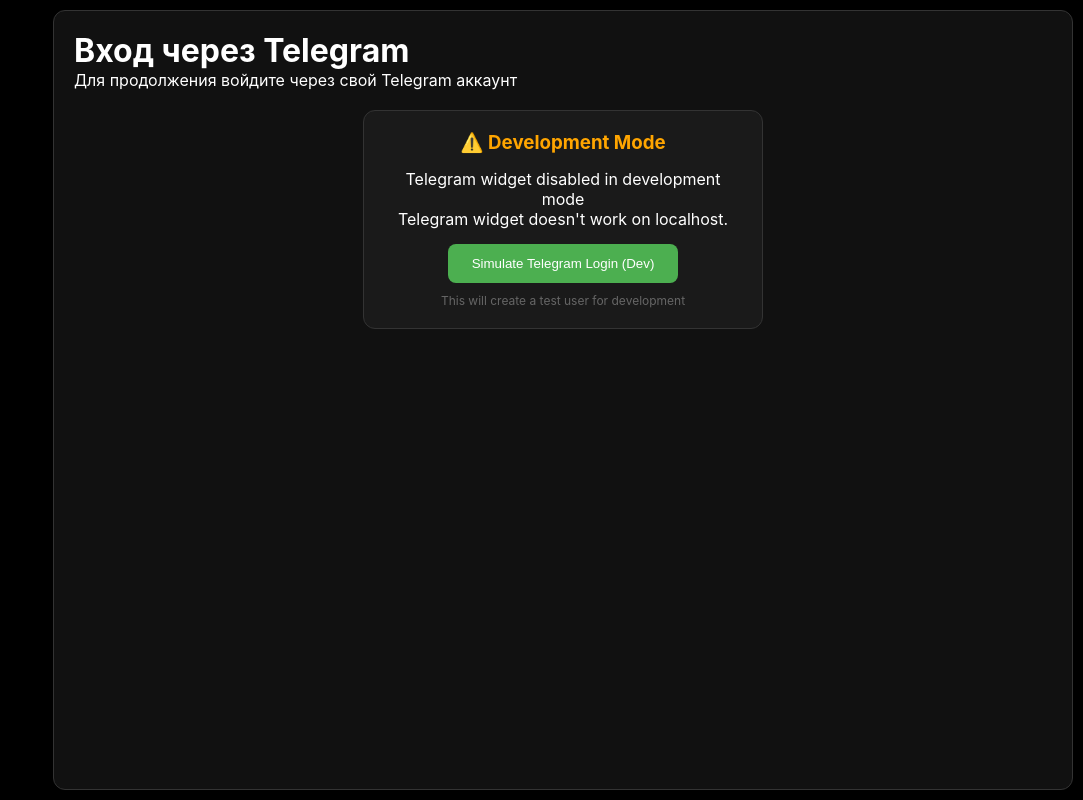
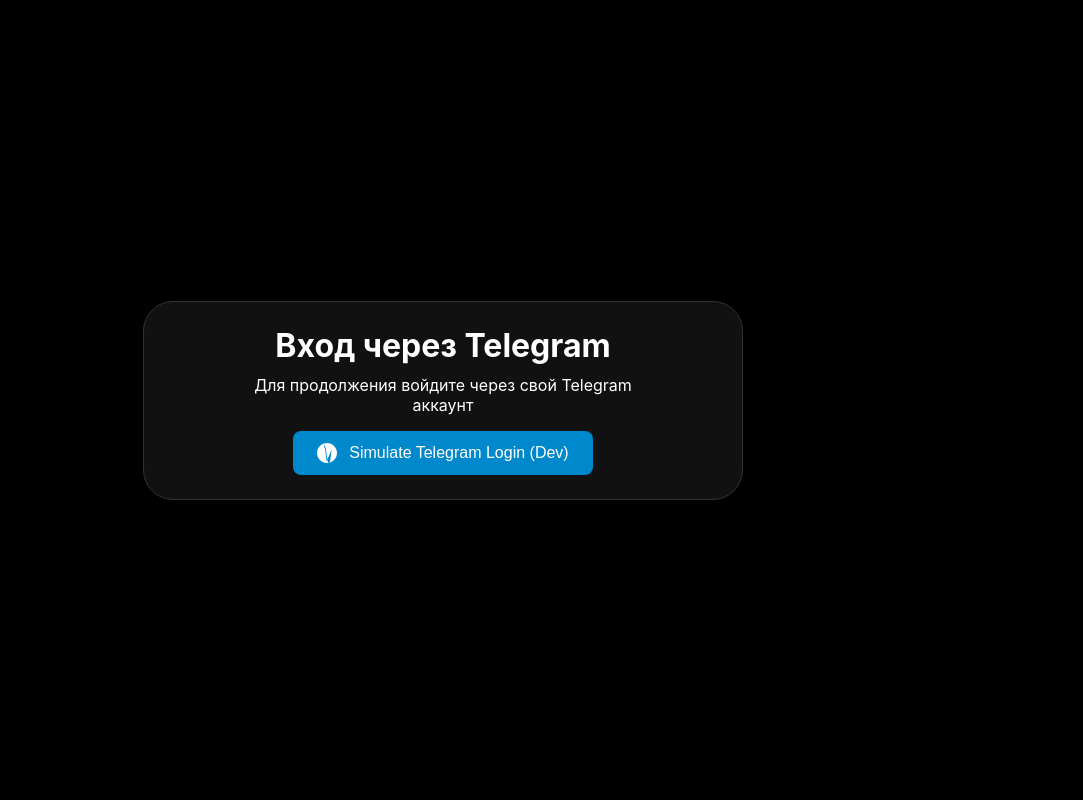
Before and after one commit to Leonidos67/otc, a React (Create React App) app: page /login in a window 1280 px wide. Shown: the whole page, without its empty margins (197-1280 px from the left). Built offline with nearby package versions, Linux system fonts and the light colour scheme; what @tonconnect/sdk, @tonconnect/ui-react would draw is missing.

Commit message:
начало окна тренер/спортсмен

```diff
--- a/src/components/Layout/Layout.css
+++ b/src/components/Layout/Layout.css
@@ -171,3 +171,19 @@
   margin-left: 84px;
   width: calc(100% - 104px);
 }
+
+/* Стили для страницы входа - полностью скрываем сайдбар */
+.layout.auth-page .content {
+  margin: 0 !important;
+  margin-left: 0 !important;
+  width: 100% !important;
+  height: 100vh !important;
+  border: none !important;
+  border-radius: 0 !important;
+  padding: 0 !important;
+  background-color: transparent !important;
+}
+
+.layout.auth-page {
+  background-color: #000000 !important;
+}
--- a/src/components/TelegramAuth/TelegramAuth.css
+++ b/src/components/TelegramAuth/TelegramAuth.css
@@ -46,3 +46,36 @@
   margin-top: 10px;
   color: #666;
 }
+
+.telegram-login-button {
+  display: inline-flex;
+  align-items: center;
+  gap: 12px;
+  padding: 12px 24px;
+  background-color: #0088cc;
+  color: white;
+  border: none;
+  border-radius: 8px;
+  cursor: pointer;
+  font-size: 16px;
+  font-weight: 500;
+  transition: all 0.3s ease;
+  text-decoration: none;
+  min-width: 200px;
+  justify-content: center;
+}
+
+.telegram-login-button:hover {
+  background-color: #0077bb;
+  transform: translateY(-1px);
+  box-shadow: 0 4px 12px rgba(0, 136, 204, 0.3);
+}
+
+.telegram-login-button:active {
+  transform: translateY(0);
+  box-shadow: 0 2px 6px rgba(0, 136, 204, 0.3);
+}
+
+.telegram-login-button svg {
+  flex-shrink: 0;
+}
--- a/src/components/TelegramAuth/TelegramAuth.jsx
+++ b/src/components/TelegramAuth/TelegramAuth.jsx
@@ -61,37 +61,30 @@
     onAuth(mockUser);
   };
 
+  // Для разработки показываем только кнопку входа
+  if (isDevelopment) {
+    return (
+      <div className="telegram-auth-container">
+        <button
+          onClick={handleDevLogin}
+          className="telegram-login-button"
+        >
+          <svg width="20" height="20" viewBox="0 0 24 24" fill="currentColor">
+            <path d="M12 0C5.373 0 0 5.373 0 12s5.373 12 12 12 12-5.373 12-12S18.627 0 12 0zm5.568 8.16c-.169 1.858-.896 6.728-.896 6.728-.896 6.728-.896 6.728-.896 6.728l-1.404 4.608c-.107.352-.375.576-.675.576-.3 0-.568-.224-.675-.576l-1.404-4.608c-.169-1.858-.896-6.728-.896-6.728-.896-6.728-.896-6.728-.896-6.728l-1.404-4.608c-.107-.352.107-.704.375-.704.3 0 .568.224.675.576l1.404 4.608c.169 1.858.896 6.728.896 6.728.896 6.728.896 6.728.896 6.728l1.404 4.608c.107.352-.107.704-.375.704-.3 0-.568-.224-.675-.576l-1.404-4.608z"/>
+          </svg>
+          Simulate Telegram Login (Dev)
+        </button>
+      </div>
+    );
+  }
+
   if (error) {
     return (
       <div className="telegram-auth-container">
         <div className="telegram-fallback">
-          <h3>⚠️ {isDevelopment ? 'Development Mode' : 'Configuration Error'}</h3>
+          <h3>⚠️ Configuration Error</h3>
           <p>{error}</p>
-          {isDevelopment && (
-            <div>
-              <p>Telegram widget doesn't work on localhost.</p>
-              <button
-                onClick={handleDevLogin}
-                style={{
-                  padding: '12px 24px',
-                  backgroundColor: '#4CAF50',
-                  color: 'white',
-                  border: 'none',
-                  borderRadius: '8px',
-                  cursor: 'pointer',
-                  marginTop: '15px'
-                }}
-              >
-                Simulate Telegram Login (Dev)
-              </button>
-              <p style={{ fontSize: '12px', marginTop: '10px', color: '#666' }}>
-                This will create a test user for development
-              </p>
-            </div>
-          )}
-          {!isDevelopment && (
-            <p>Please check bot domain settings in @BotFather</p>
-          )}
+          <p>Please check bot domain settings in @BotFather</p>
         </div>
       </div>
     );
--- a/src/pages/Login.css
+++ b/src/pages/Login.css
@@ -4,13 +4,41 @@
   align-items: center;
   min-height: 100vh;
   padding: 20px;
+  position: fixed;
+  top: 0;
+  left: 0;
+  right: 0;
+  bottom: 0;
+  background-color: #000000;
+  z-index: 1000;
 }
 
 .login-container .content-box {
-  max-width: 400px;
+  max-width: 600px;
   text-align: center;
-  background-color: #1a1a1a;
+  background-color: #111;
   border: 1px solid #333;
-  border-radius: 12px;
-  padding: 40px;
+  border-radius: 30px;
+  padding: 24px 80px; /* меньше отступы сверху/снизу, стандарт по бокам */
 }
+
+/* Убираем лишние внешние отступы у заголовка и описания */
+.login-container .content-box h1 {
+  margin: 0; /* без отступа сверху/снизу у заголовка */
+}
+
+.login-container .content-box p {
+  margin: 10px 0 16px; /* расстояние между заголовком и описанием, чуть больше перед кнопкой */
+}
+
+/* Убираем внутренние отступы у контейнера кнопки и контролируем расстояние сверху */
+.login-container .telegram-auth-container {
+  padding: 0;
+  min-height: auto;
+  margin-top: 12px; /* зазор между текстом и кнопкой */
+}
+
+/* Кнопка без дополнительных внешних отступов снизу */
+.login-container .telegram-login-button {
+  margin: 0;
+}
--- a/src/pages/Login.jsx
+++ b/src/pages/Login.jsx
@@ -1,12 +1,14 @@
-import React from 'react';
+import React, { useEffect, useState } from 'react';
 import TelegramAuth from '../components/TelegramAuth/TelegramAuth';
 import { useAuth } from '../contexts/AuthContext';
 import { useNavigate } from 'react-router-dom';
 import './PageStyles.css';
+import './Login.css';
 
 const Login = () => {
   const { login } = useAuth();
   const navigate = useNavigate();
+  const [autoAuthInProgress, setAutoAuthInProgress] = useState(true);
 
   const handleTelegramAuth = async (userData) => {
     try {
@@ -16,6 +18,50 @@
       console.error('Ошибка входа через Telegram:', e);
     }
   };
+
+  // Автовход в Telegram Mini App: если открыто внутри Telegram, не показываем форму
+  useEffect(() => {
+    const webApp = window?.Telegram?.WebApp;
+    const initDataUnsafe = webApp?.initDataUnsafe;
+    const initDataString = webApp?.initData;
+
+    const isInsideTelegram = Boolean(webApp && initDataUnsafe && initDataUnsafe.user);
+
+    if (!isInsideTelegram) {
+      setAutoAuthInProgress(false);
+      return;
+    }
+
+    try {
+      // Парсим hash и auth_date из initData (querystring)
+      const params = new URLSearchParams(initDataString || '');
+      const hash = params.get('hash') || '';
+      const auth_date = Number(params.get('auth_date')) || Math.floor(Date.now() / 1000);
+
+      const tgUser = initDataUnsafe.user || {};
+      const userData = {
+        id: tgUser.id,
+        first_name: tgUser.first_name,
+        last_name: tgUser.last_name || '',
+        username: tgUser.username || '',
+        photo_url: tgUser.photo_url || '',
+        auth_date,
+        hash
+      };
+
+      (async () => {
+        await handleTelegramAuth(userData);
+      })();
+    } catch (err) {
+      console.error('Auto auth failed:', err);
+      setAutoAuthInProgress(false);
+    }
+  }, []);
+
+  // Внутри Telegram Mini App форму не показываем
+  if (autoAuthInProgress) {
+    return null;
+  }
 
   return (
     <div className="login-container">
```
